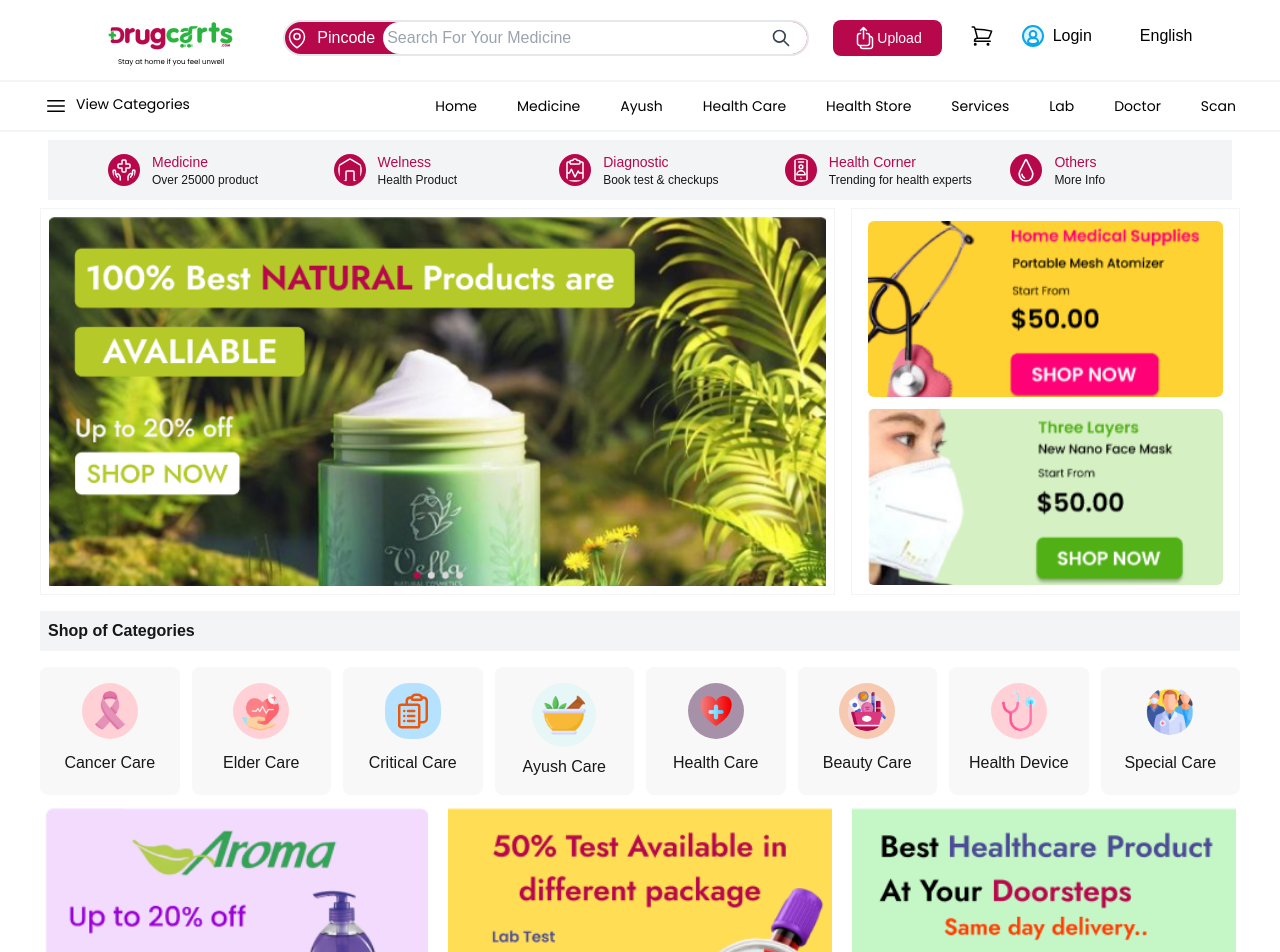
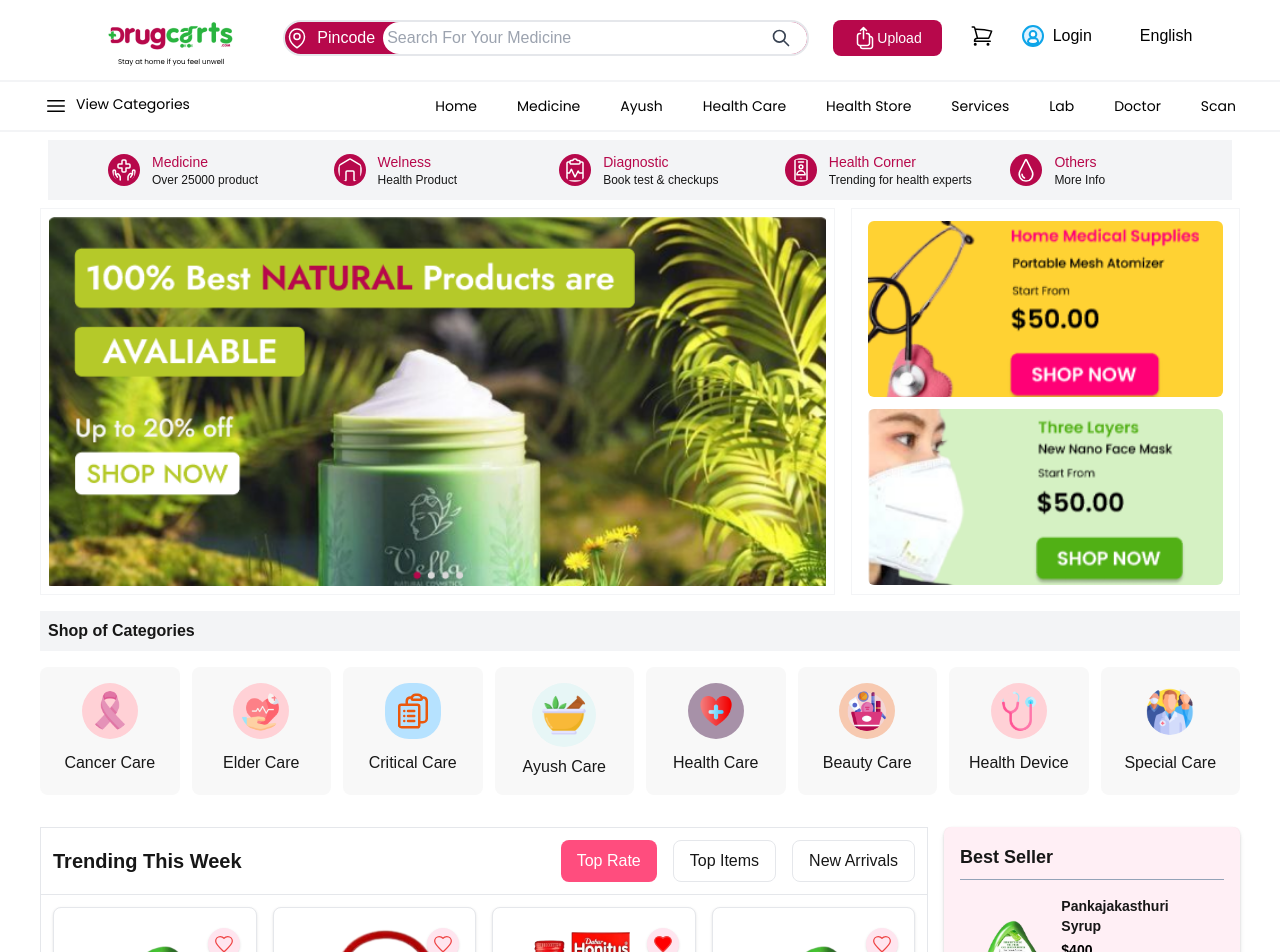
Before and after one commit to VelvizhiMani/drugcart-web, a Next.js app: page / in a window 1280 px wide. Shown: the top 952 px of the page. Built offline with nearby package versions, Linux system fonts and the light colour scheme.

Commit message:
commend remove

```diff
--- a/src/app/page.js
+++ b/src/app/page.js
@@ -22,7 +22,7 @@ export default function Home() {
         <Navcategory/>
          <Slider/>
         <Topcategory/>
-        {/* <ProductGrid/> */}
+        <ProductGrid/>
         <Aromogroup/>
         <Servicegroup/>
         <Featuredpackage/>
```
